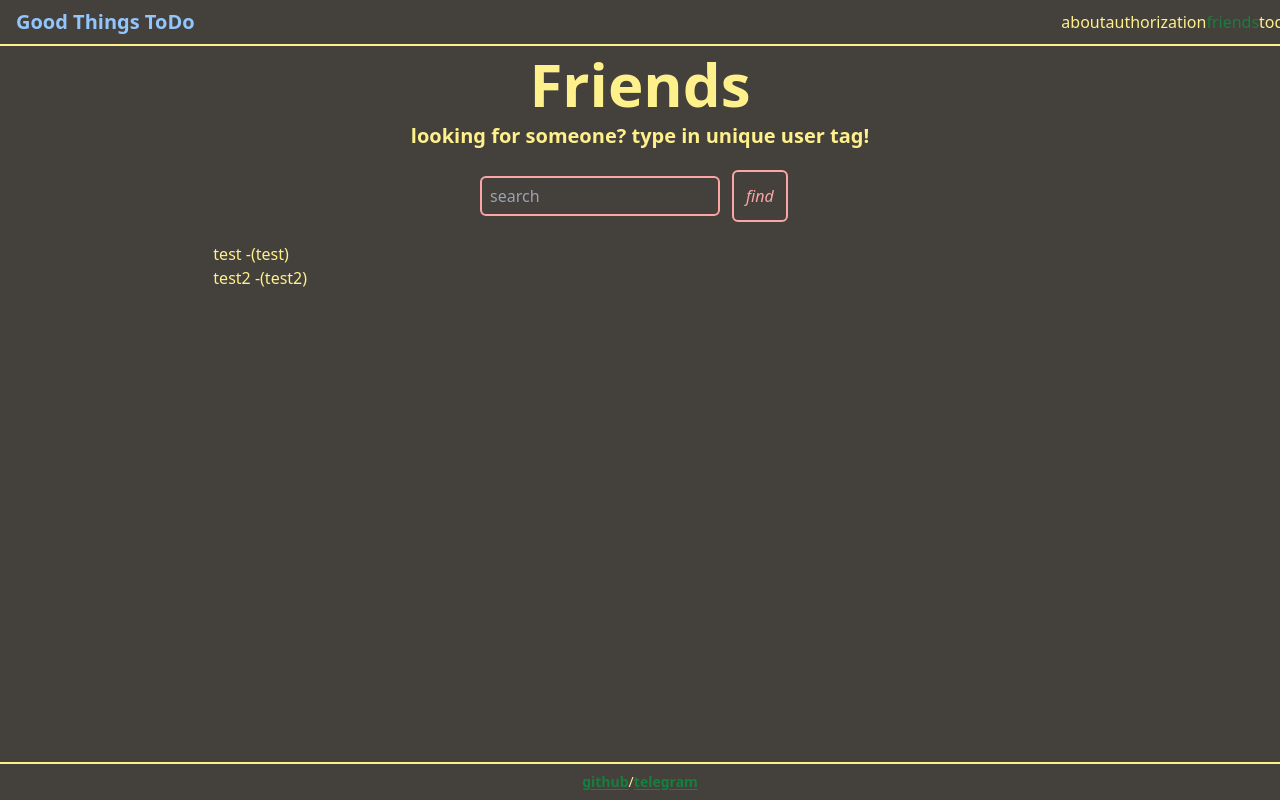
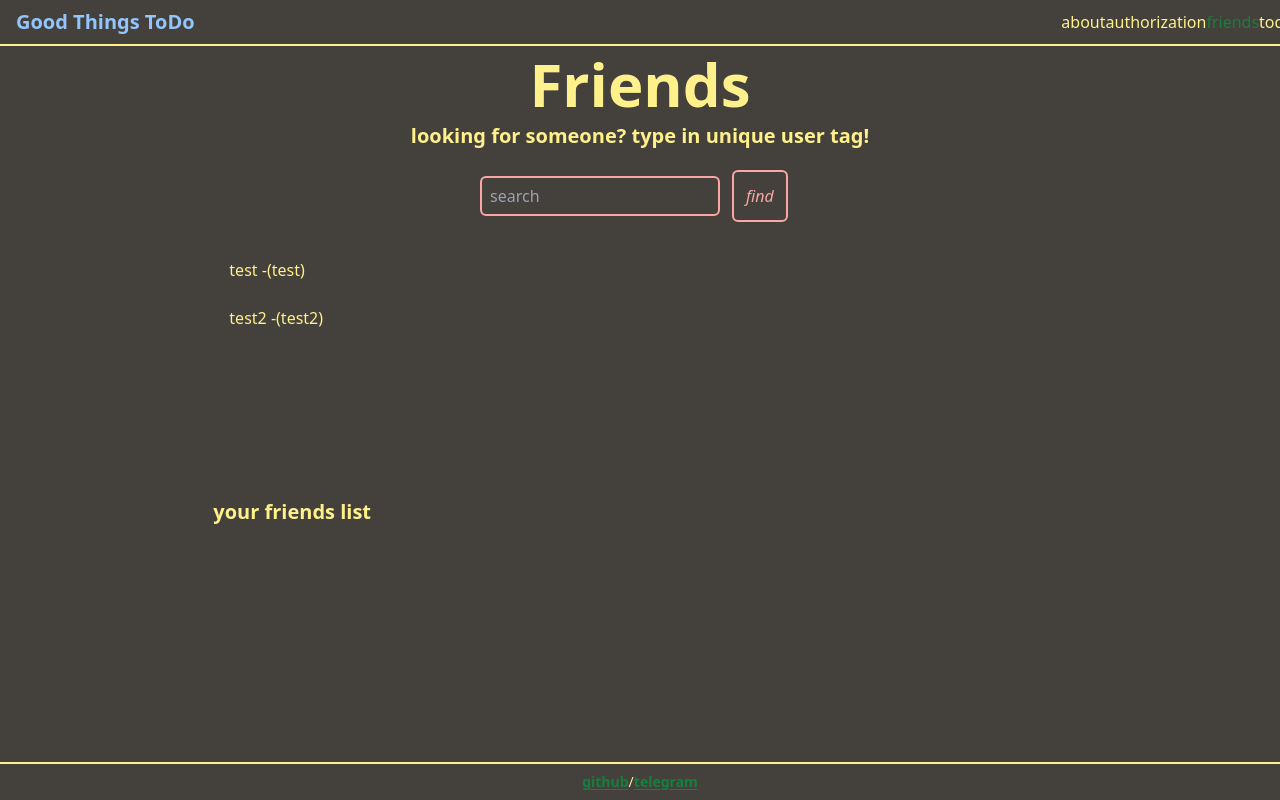
Before and after one commit to muwa37/good-things-todo, a React (Vite) app in the folder client/: page /friends in a window 1280 px wide. Built offline with nearby package versions, Linux system fonts and the light colour scheme.

Commit message:
Modified friends page, added friend modal

```diff
--- /dev/null
+++ b/client/src/components/logic/FriendModal.tsx
@@ -0,0 +1,46 @@
+import { User } from '../../types/common';
+import MyButton from '../ui/MyButton';
+import MyLi from '../ui/MyLi';
+
+type Props = {
+  isActive: boolean;
+  onModalCloseHandler: () => void;
+  chosenFriend: User | null;
+};
+
+const FriendModal = ({
+  isActive,
+  onModalCloseHandler,
+  chosenFriend,
+}: Props) => {
+  return (
+    <div
+      className={
+        isActive
+          ? 'absolute top-1/2 left-1/2 transform -translate-x-1/2 -translate-y-1/2 h-5/6 w-3/4 border-2 p-3 rounded-xl bg-stone-700 border-yellow-200'
+          : 'hidden'
+      }
+    >
+      <div className='absolute top-4 right-4'>
+        <MyButton buttonText='close' onClickFn={onModalCloseHandler} />
+      </div>
+      <div className='p-2 h-full w-full flex flex-col items-center justify-evenly'>
+        <div className='flex flex-col items-center justify-center'>
+          <h2 className='text-3xl font-bold'>
+            {chosenFriend?.name}'s good things to do
+          </h2>
+          <h3 className='text-2xl fort-semibold italic'>
+            @{chosenFriend?.tag}
+          </h3>
+        </div>
+        <ul className='h-2/3 w-full flex flex-col items-start justify-start'>
+          {chosenFriend?.todoList.map((todo) => (
+            <MyLi liTitle={todo.title} />
+          ))}
+        </ul>
+      </div>
+    </div>
+  );
+};
+
+export default FriendModal;
--- a/client/src/pages/Friends.tsx
+++ b/client/src/pages/Friends.tsx
@@ -1,14 +1,24 @@
 import { ChangeEvent, useState } from 'react';
+import FriendModal from '../components/logic/FriendModal';
 import MyButton from '../components/ui/MyButton';
 import MyInput from '../components/ui/MyInput';
 import PageTitle from '../components/ui/PageTitle';
+import { User } from '../types/common';
 
 const Friends = () => {
   const [searchValue, setSearchValue] = useState<string>('');
-  const [friends, setFriends] = useState([
-    { name: 'test', tag: 'test' },
-    { name: 'test2', tag: 'test2' },
+  const [friends, setFriends] = useState<User[]>([
+    {
+      name: 'test',
+      tag: 'test',
+      todoList: [{ title: 'sample', isDone: false }],
+      id: 'asd',
+    },
+    { name: 'test2', tag: 'test2', todoList: [], id: 'dsa' },
   ]);
+  const [isModalActive, setIsModalActive] = useState<boolean>(false);
+  const [chosenFriend, setChosenFriend] = useState<User | null>(null);
+
   const onSearchChange = (e: ChangeEvent<HTMLInputElement>) => {
     setSearchValue(e.target.value);
   };
@@ -16,8 +26,32 @@ const Friends = () => {
     console.log(searchValue);
     setFriends([]);
   };
+  const onFriendClickHandler = (friend: User) => {
+    setIsModalActive(true);
+    setChosenFriend(friend);
+  };
+
+  const onModalCloseHandler = () => {
+    setIsModalActive(false);
+    setChosenFriend(null);
+  };
+
   return (
-    <section className='flex flex-col w-full h-full items-center justify-evenly'>
+    <section
+      className={`flex flex-col w-full h-full items-center justify-evenly relative `}
+    >
+      <div
+        className={
+          isModalActive
+            ? 'bg-black bg-opacity-50 fixed h-screen w-screen top-0 left-0'
+            : 'hidden'
+        }
+      ></div>
+      <FriendModal
+        isActive={isModalActive}
+        onModalCloseHandler={onModalCloseHandler}
+        chosenFriend={chosenFriend}
+      />
       <PageTitle pageTitle='Friends' />
       <div className='h-full w-full flex flex-col items-center justify-evenly'>
         <div className='h-1/4 flex flex-col justify-evenly items-center'>
@@ -35,12 +69,20 @@ const Friends = () => {
           </div>
         </div>
         <div className='h-full w-2/3 flex flex-col overflow-auto'>
-          {friends.map((friend) => (
-            <div className='flex items-center justify-start'>
-              <p>{friend.name} -</p>
-              <p>({friend.tag})</p>
-            </div>
-          ))}
+          <div className='h-1/2'>
+            {friends.map((friend) => (
+              <div
+                onClick={() => onFriendClickHandler(friend)}
+                className='flex items-center justify-start p-2 m-2'
+              >
+                <p>{friend.name} -</p>
+                <p>({friend.tag})</p>
+              </div>
+            ))}
+          </div>
+          <div className='h-1/2'>
+            <h3 className='text-xl font-bold'>your friends list</h3>
+          </div>
         </div>
       </div>
     </section>
--- /dev/null
+++ b/client/src/types/common.ts
@@ -0,0 +1,11 @@
+export type User = {
+  name: string;
+  tag: string;
+  todoList: Todo[];
+  id: string;
+};
+
+export type Todo = {
+  title: string;
+  isDone: boolean;
+};
```
